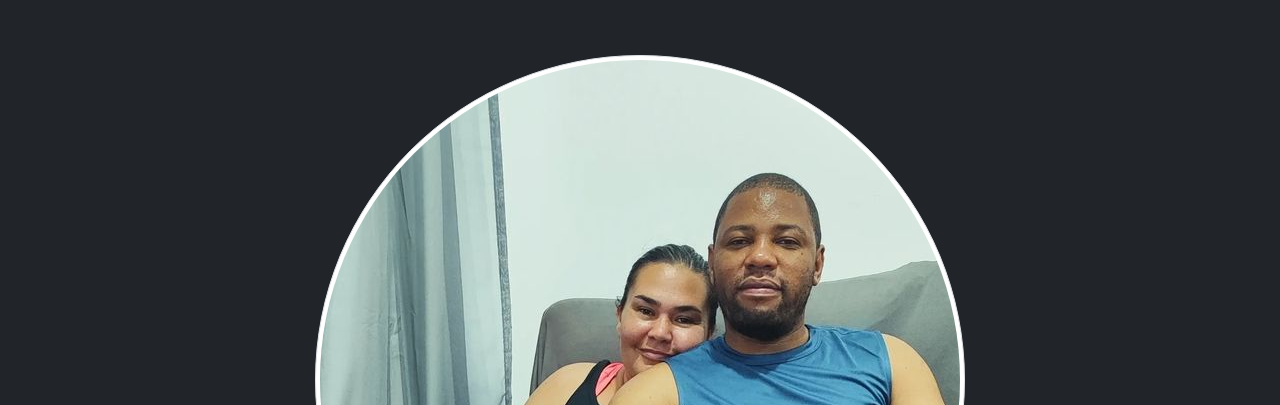
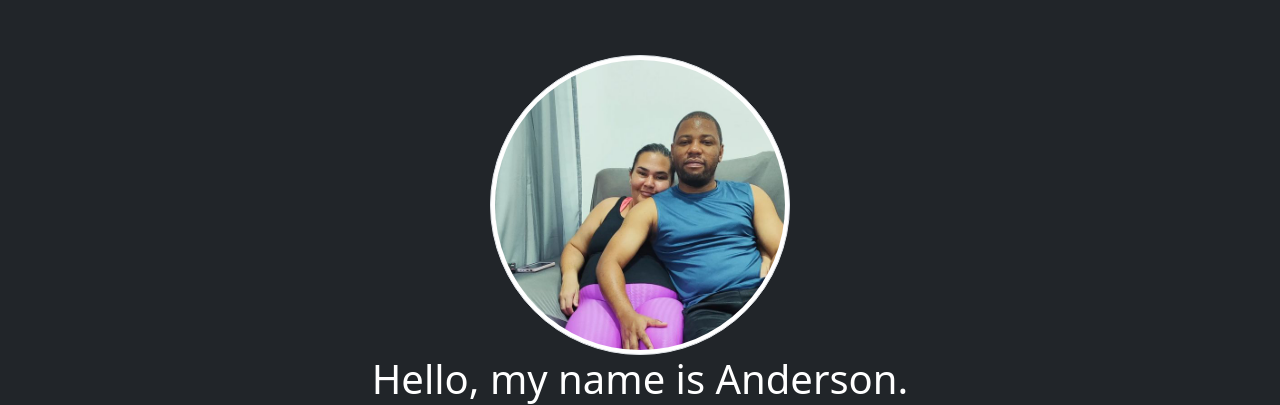
Before and after one commit to andersongomes001/andersongomes001, an Angular app: page / in a window 1280 px wide. Shown: the part 337-742 px from the top of the page. Built offline with nearby package versions, Linux system fonts and the light colour scheme.

Commit message:
limite para tamanho da imagem inicial

```diff
--- a/src/app/app.component.html
+++ b/src/app/app.component.html
@@ -1,3 +1,3 @@
-<div class=" cover-container d-flex w-100 h-100 p-3 mx-auto flex-column">
+<div class="cover-container d-flex w-100 h-100 p-3 mx-auto flex-column">
   <router-outlet />
 </div>
--- a/src/app/components/home/home.component.html
+++ b/src/app/components/home/home.component.html
@@ -2,7 +2,7 @@
 <main class="px-3 text-center">
     <div class="row justify-content-center pb-5 pt-5 border-bottom border-1 border-white">
         <div class="text-center">
-            <img class="rounded-circle img-thumbnail logo-photo" src="assets/images/logo-photo.jpg">
+            <img class="rounded-circle img-thumbnail logo-photo" src="assets/images/logo-photo.jpg" width="300px" height="300px">
         </div>
         <h1>Hello, my name is Anderson.</h1>
         <p class="lead">
--- a/src/index.html
+++ b/src/index.html
@@ -2,7 +2,7 @@
 <html lang="en">
 <head>
   <meta charset="utf-8">
-  <title>Andersongomes001</title>
+  <title>Anderson Gomes</title>
   <base href="/">
   <meta name="viewport" content="width=device-width, initial-scale=1">
   <link rel="icon" type="image/x-icon" href="favicon.ico">
```
